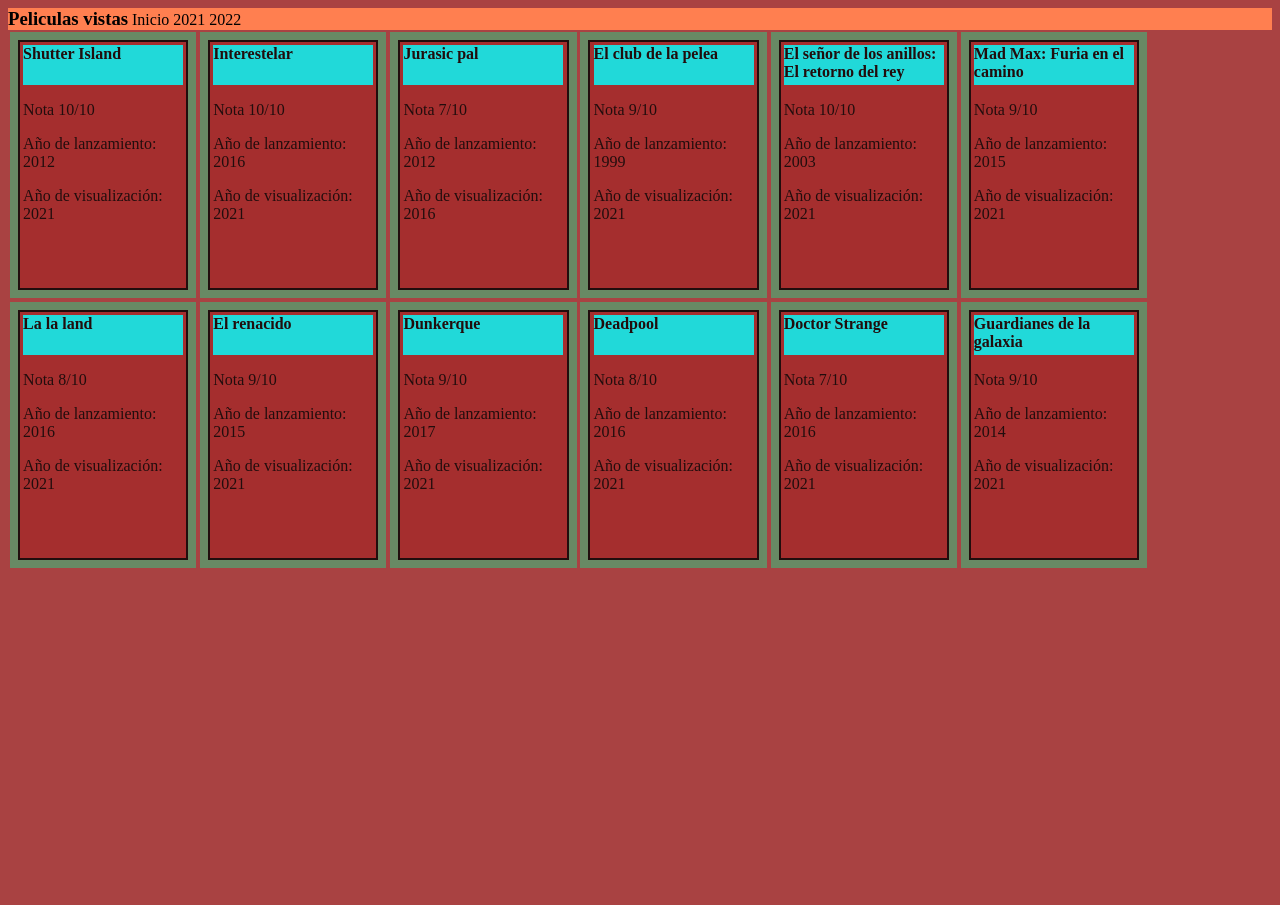
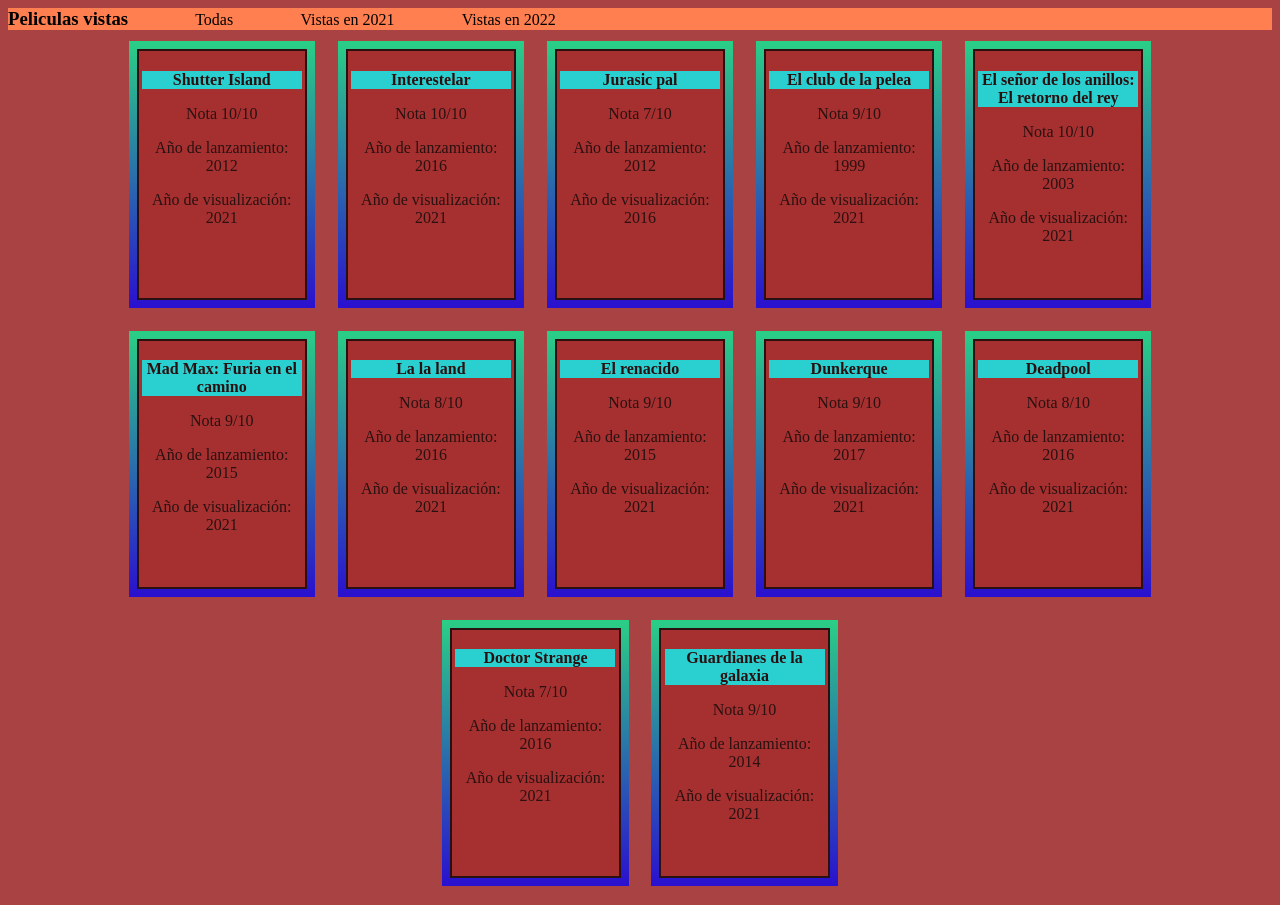
Before and after one commit to WorkPedroCampelo/peliculasVistas, a plain HTML site: page index.html in a window 1280 px wide. Before the commit the page ends 800 px from the top, so only its background shows below. Drawn offline with Linux system fonts and the light colour scheme.

Commit message:
mejoras en css

```diff
--- a/index.html
+++ b/index.html
@@ -11,13 +11,14 @@
 </head>
 
 <body onload="cargarDatos()">
-    <div>
+    <div class="fatherNav">
         <nav >
             <h3>Peliculas vistas</h3>
             <div class="navDiv">
-                <span> Inicio </span>
-                <span> 2021 </span>
-                <span> 2022 </span>
+                <!--NO CONSIGO CENTRAR EL NAVDIV HORIZONTALMENTE-->
+                <span class="spanNavDiv"> Todas </span>
+                <span class="spanNavDiv"> Vistas en 2021 </span>
+                <span class="spanNavDiv"> Vistas en 2022 </span>
             </div>
 
         </nav>
--- a/script.js
+++ b/script.js
@@ -13,7 +13,7 @@
         peliculaDiv.innerHTML =
                 `<div class="pelisDiv">
                   <div class="tituloPeli">
-                  <p class="tituloPeli2"><b>${pelicula.nombre}</b></p>
+                  <p> <b>${pelicula.nombre}</b></p>
                   </div>
                   <p>Nota ${pelicula.nota}/10</p>
                   <p>Año de lanzamiento: ${pelicula.añoLanzamiento} </p>
--- a/style.css
+++ b/style.css
@@ -1,13 +1,32 @@
+body{
+    background-color:rgba(139, 0, 0, 0.74) ;
+}
+
 nav{
     background-color: coral;
+}
+
+
+.container{
+    text-align: center;
+    padding-left: 5%;
+    padding-right: 5%;
+}
+
+
+.pelisDivFather{
+    background-image: linear-gradient(rgba(0, 255, 157), blue);
+    margin: 1%;
+    display: inline-flex;
+    opacity: 75%;
 
 }
-.pelisDivFather{
-    background-color: rgba(0, 255, 157, 0.473);
-    margin: 0.15%;
-    display: inline-block;
-    opacity: 80%;
+
+.pelisDivFather:hover{
+    opacity: 100%;
+    transform: scale(1.1);
 }
+
 .pelisDiv{
     background-color: brown;
     max-height: 15em;
@@ -19,27 +38,24 @@
     width: 10em;
 }
 .tituloPeli{
-    background-color: brown;
+
+    background-color: aqua;
 
 }
 
-.tituloPeli2{
-    background-color: aqua;
-    height: 40px;
-    margin: auto;
-}
-body{
-    background-color:rgba(139, 0, 0, 0.74) ;
-}
 
 h3{
     display: inline;
+    margin-right: 5%;
 }
+
+
 .navDiv{
     display: inline;
-    margin: auto;
+    width: 100%;
+    text-align: center;
 }
-
-.pelisDivFather:hover{
-    opacity: 100%;
+.spanNavDiv{
+    display: inline;
+    margin-right: 5%;
 }
```
